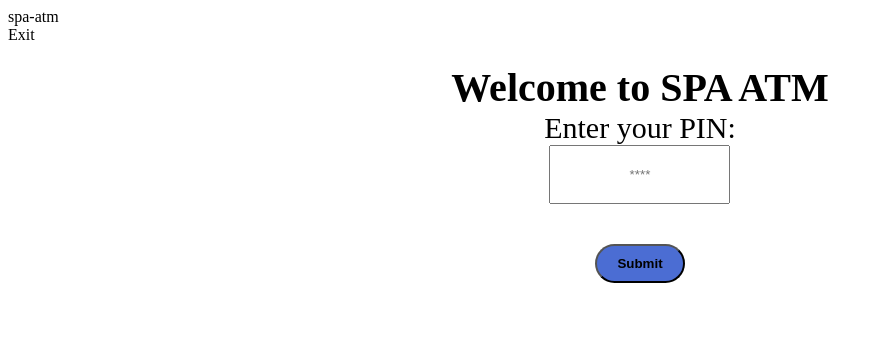
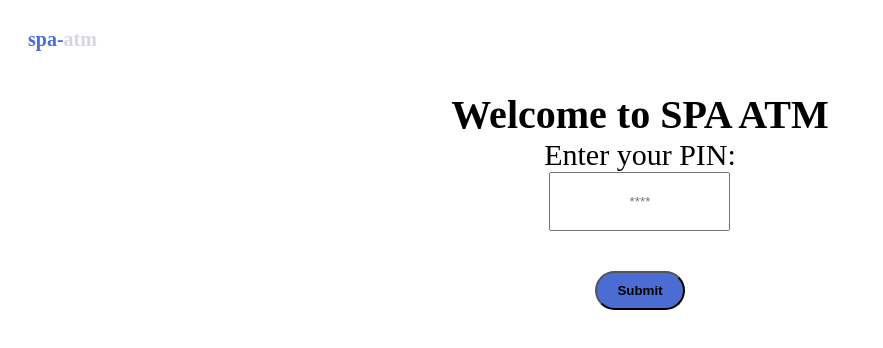
Before and after one commit to iamlana/spa-atm, an Angular app: page / in a window 1280 px wide. Shown: the top 348 px of the page, without its empty margins (0-883 px from the left). Built offline with nearby package versions, Linux system fonts and the light colour scheme.

Commit message:
Add styles tp the app

```diff
--- a/src/app/app.component.html
+++ b/src/app/app.component.html
@@ -1,5 +1,9 @@
-<div>{{ title }}</div>
-<div (click)="onExit()">Exit</div>
+<div class="navigationPanel">
+  <span class="logo logoBlue">spa-<span class="logoWhite">atm</span></span>
+  <div *ngIf="view !== 'pin'" class="exit" (click)="onExit()">
+    <span>Exit</span><i class="material-icons exitIcon">logout</i>
+  </div>
+</div>
 <app-pin-view *ngIf="view === 'pin'" (success)="onPinSuccess()"></app-pin-view>
 <app-select-operation-view
   *ngIf="view === 'operations'"
--- a/src/app/app.component.sass
+++ b/src/app/app.component.sass
@@ -0,0 +1,26 @@
+.navigationPanel
+  display: flex
+  justify-content: space-between
+
+.logo
+  width: auto
+  font-size: 20px
+  font-weight: 600
+  padding: 20px
+
+.logoBlue
+  color: rgb(75, 109, 211)
+
+.logoWhite
+  color: rgb(212, 215, 224)
+
+.exit
+  font-size: 20px
+  padding: 20px
+  display: flex
+  align-items: center
+  justify-items: center
+  font-weight: 600
+
+.exitIcon
+  padding-left: 10px
--- a/src/app/app.component.ts
+++ b/src/app/app.component.ts
@@ -6,7 +6,6 @@ import { Component } from '@angular/core';
   styleUrls: ['./app.component.sass'],
 })
 export class AppComponent {
-  title = 'spa-atm';
   view = 'pin';
 
   onPinSuccess() {
```
